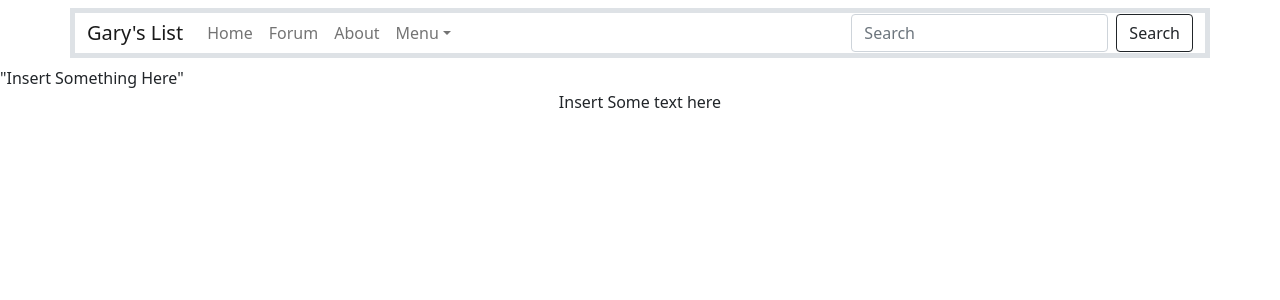
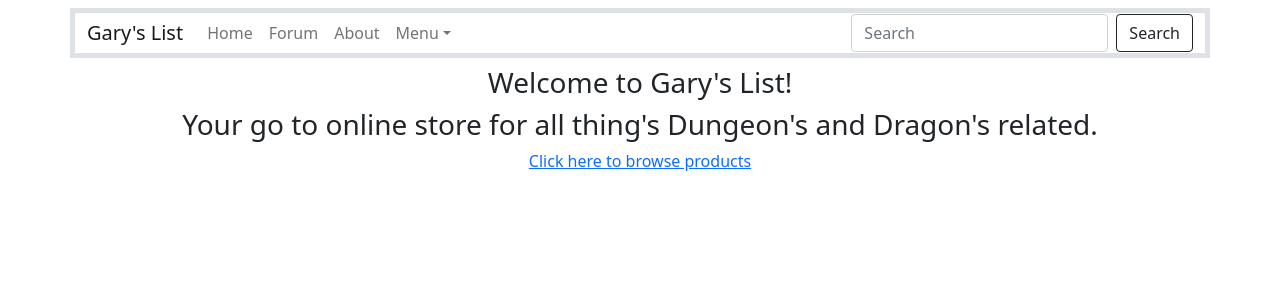
Before and after one commit to TylerVanNostrand/Garys-List-React, a React (Create React App) app: page / in a window 1280 px wide. Shown: the top 300 px of the page. Built offline with nearby package versions, Linux system fonts and the light colour scheme; a web font is replaced by a local one.

Commit message:
added homepage

```diff
--- a/src/App.js
+++ b/src/App.js
@@ -7,20 +7,21 @@ import About from "../src/Pages/About";
 import Forum from "./Pages/Forum";
 import Products from "../src/Pages/Products";
 import Cart from "../src/Pages/Cart";
+import Login from "../src/Pages/Login";
 
 function App() {
   return (
     <>
     <MyNavbar />
     <Routes>
-      {/* <Route path="/" element={<Home />} />
-      <Route path="login" element={<Login />} />
-      <Route path="products" element={<Products />} />
-      <Route path="fourm" element={<Forum />} />
-      <Route path="about" element={<About />} />
-      <Route path="cart" element={<Cart />} /> */}
+       <Route path="/*" element={<Home />} />
+     {/* <Route path="/login" element={<Login />} />
+      <Route path="/products" element={<Products />} />
+      <Route path="/fourm" element={<Forum />} />
+      <Route path="/about" element={<About />} />
+      <Route path="/cart" element={<Cart />} /> */}
     </Routes>
-    "Insert Something Here"
+
     <Footer />
   </>
   );
--- a/src/Components/Footer.js
+++ b/src/Components/Footer.js
@@ -5,7 +5,7 @@ export default function Footer() {
     <Container>
       <Row className="row-1">
         <Col className="text-center">
-          Insert Some text here
+
         </Col>
       </Row>
     </Container>
--- a/src/Pages/Home.js
+++ b/src/Pages/Home.js
@@ -0,0 +1,18 @@
+import React from 'react'
+import { Link } from 'react-router-dom';
+import { Col, Row } from 'react-bootstrap';
+
+export default function Home() {
+    return (
+        <div class="d-flex justify-content-center">
+            <Row className='text-center'>
+                <Col xs={12} className='h3'>Welcome to Gary's List!</Col>
+                <Col xs={12} className='h3'>Your go to online store
+                    for all thing's Dungeon's and Dragon's related. </Col>
+                <Col xs={12}>
+                    <Link to='../products/'>Click here to browse products</Link>
+                </Col>
+            </Row>
+        </div>
+    )
+}
```
